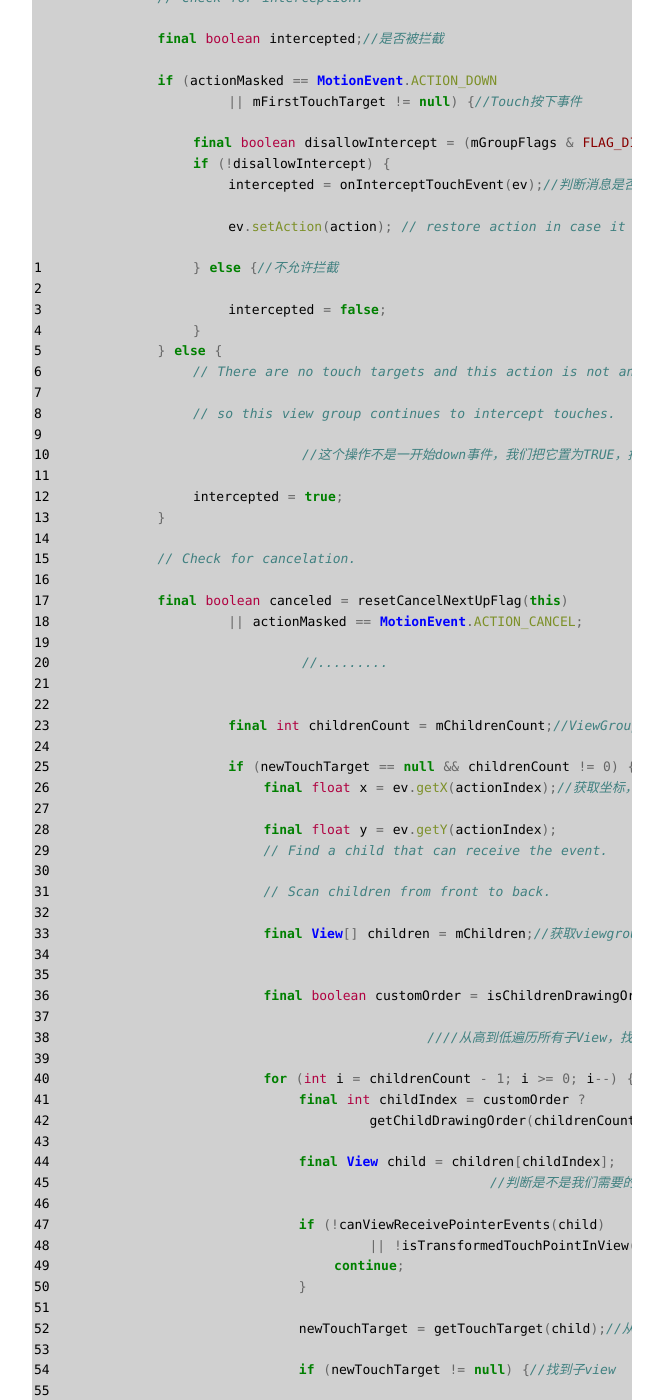
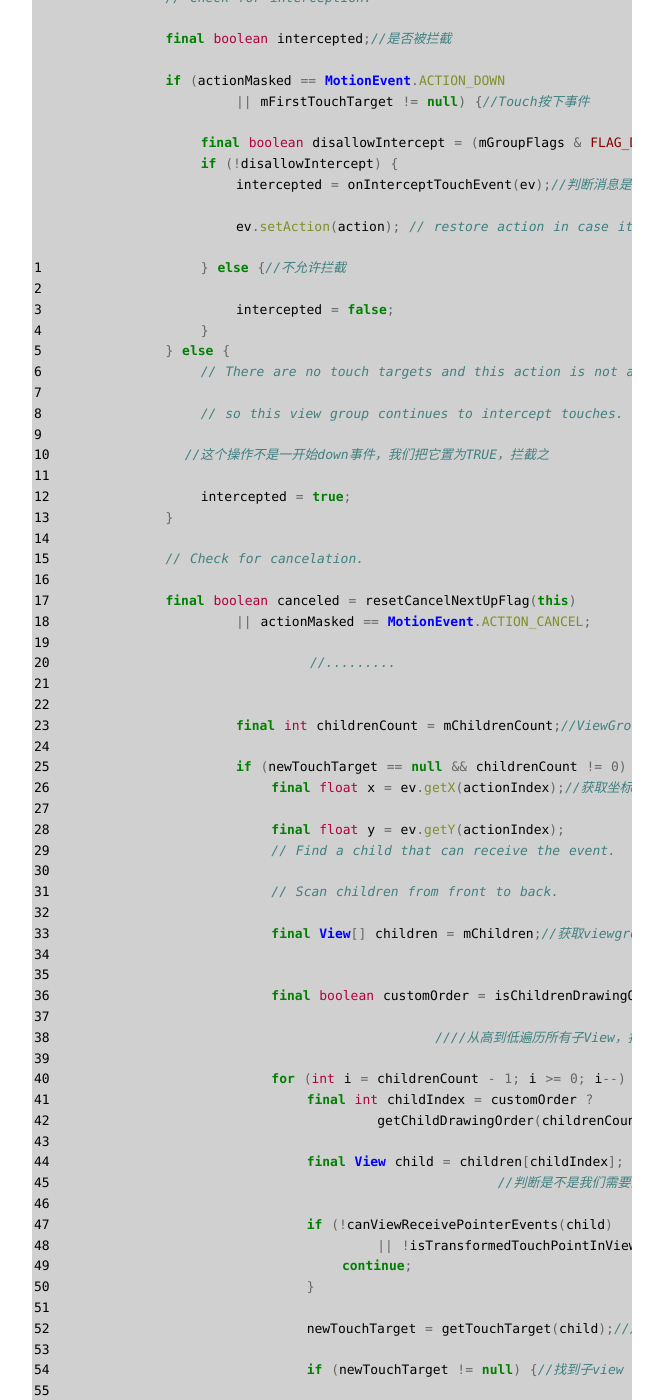
Before and after one commit to JefferyWong/stackvoid.github.io, a Jekyll site: the page built from _posts/2014-09-30-details-dispatch-onTouch-Event-in-Android.md, in a window 1280 px wide and 1400 px high, scrolled down 3028 px. Shown: the whole window, without its empty margins (308-971 px from the left). Built offline with Jekyll 4.4.1, drawn with Linux system fonts in a browser that asks for light colours; some web fonts are replaced; Markdown is read by kramdown in place of the engine named in the settings; comment, search, counter and statistics services are not loaded; some of the changed text lies outside the part shown.

```diff
--- a/_posts/2014-09-30-details-dispatch-onTouch-Event-in-Android.md
+++ b/_posts/2014-09-30-details-dispatch-onTouch-Event-in-Android.md
@@ -101,7 +101,7 @@ OK，我们要重点分析的就是ViewGroup中的dispatchTouchEvent方法。
             } else {
                 // There are no touch targets and this action is not an initial down
                 // so this view group continues to intercept touches.
-				//这个操作不是一开始down事件，我们把它置为TRUE，拦截之
+		//这个操作不是一开始down事件，我们把它置为TRUE，拦截之
                 intercepted = true;
             }
 
@@ -149,8 +149,10 @@ OK，我们要重点分析的就是ViewGroup中的dispatchTouchEvent方法。
             // Dispatch to touch targets.
             if (mFirstTouchTarget == null) {
                 // No touch targets so treat this as an ordinary view.
-			/*dispatchTransformedTouchEvent方法中，如果child是null，那么就调用super.dispatchTouchEvent，也就是ViewGroup的父类View的dispatchTouchEvent（如果我们在前面拦截了touch事件，那么就会这样处理），如果不是null，则调用child.dispatchTouchEvent。
-			**/
+	/*dispatchTransformedTouchEvent方法中，如果child是null，那么就调用super.dispatchTouchEvent，
+	*也就是ViewGroup的父类View的dispatchTouchEvent（如果我们在前面拦截了touch事件，那么就会这样处理），
+	*如果不是null，则调用child.dispatchTouchEvent。
+	**/
                 handled = dispatchTransformedTouchEvent(ev, canceled, null,
                         TouchTarget.ALL_POINTER_IDS);
             } else {
```
